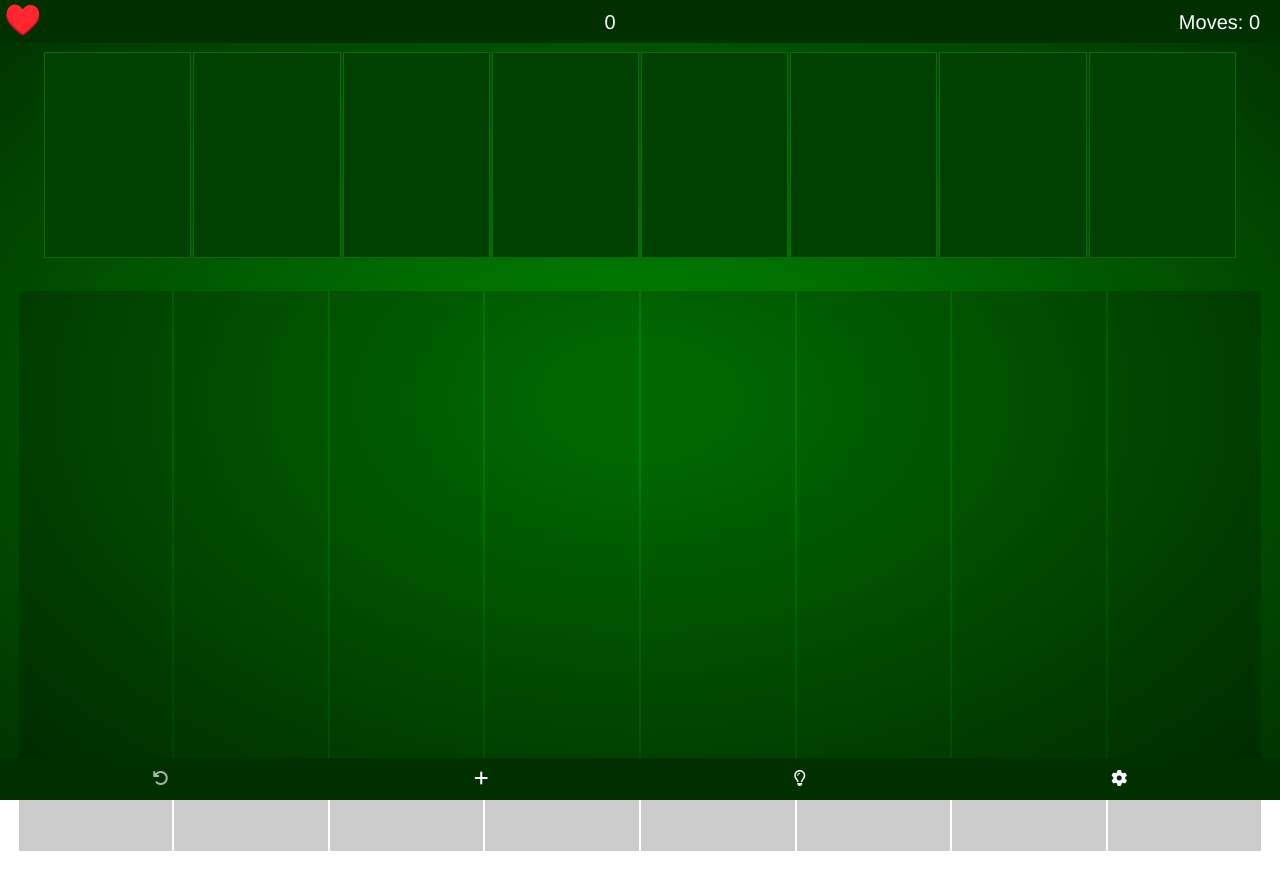
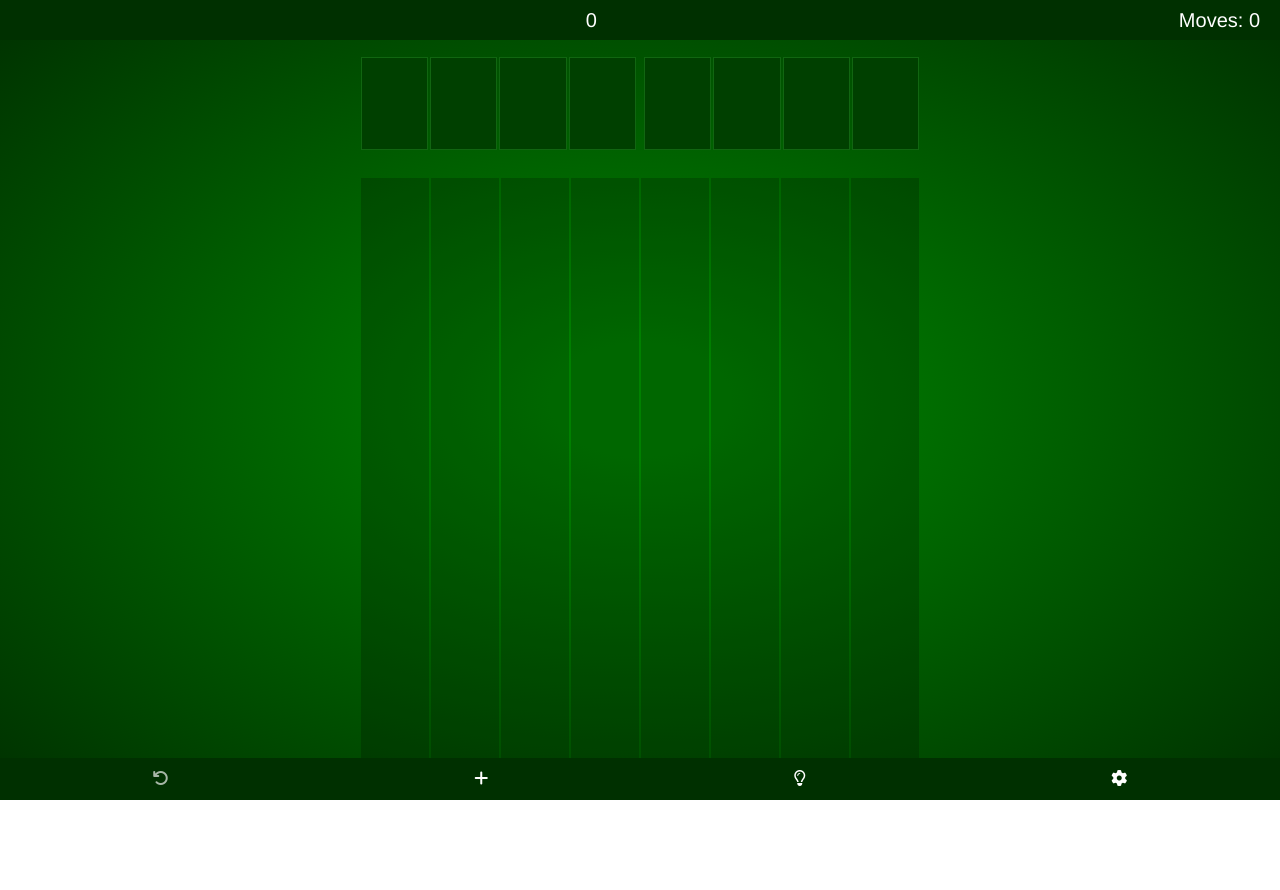
Before and after one commit to jkt3000/freecell-svelte, a Svelte app: page / in a window 1280 px wide. Shown: the top 890 px of the page. After the commit the page ends 800 px from the top, so only its background shows below. Built offline with nearby package versions, Linux system fonts and the light colour scheme.

Commit message:
fix layout to work nicer on devices and landscape

```diff
--- a/src/App.svelte
+++ b/src/App.svelte
@@ -388,18 +388,13 @@
   let runTime = 0;
 </script>
 
-
 <nav class="navbar navbar-dark bg-dark m-0 p-0 pl-1 pr-1 d-flex justify-content-between align-content-center">
-  <a class="navbar-brand" href="/"><span class='text-danger' style='font-size: 30px; line-height:1em; margin:0;padding:0;'>♥️</span></a>
-  {#if gameId !== undefined}
-    <span class='navbar-brand'>Game: {gameId}</span>
-  {/if}
+  <span class='navbar-brand'>{#if gameId !== undefined}Game: {gameId}{/if}</span>
   <span class='navbar-brand'>{runTime}</span>
   <span class='navbar-brand'>Moves: {$moves}</span>
 </nav>
 
-
-<div class='container-fluid' id='gameboard'>
+<div class='container board'>
   <div class='row headboard'>
     <div class='cells-board homecells'>
       {#each Array(4) as _, index}
@@ -421,23 +416,53 @@
 
 <Footer disableUndo={($history.length === 0)} on:command={handleAction}/>
 
+<style type="text/scss">
 
-<style type="text/scss">
+//.board { min-width: 400px; max-width: 70vh; height: 100%;}
+// @media (max-width: 576px) {
+//   .board { width: 70vh; height: 100vh;}
+//   .board { background: pink  !important; }
+// }
+
+// @media (min-width: 576px) {
+//   .board { width: 70vh; height: 100vh;}
+//   .board { background: blue  !important; }
+// }
+
+// // Medium devices (tablets, 768px and up)
+// @media (min-width: 768px) {
+//   .board { width: 70vh; height: 100vh;}
+//   .board { background: yellow  !important; }
+// }
+
+@media (min-width: 400px) {
+  .board {width: 400px; }
+}
+@media (min-width: 992px) {
+  .board { width: 70vh; height: 100vh;}
+}
+@media (min-width: 1200px) {
+  .board { width: 70vh; height: 100vh;}
+}
+
+.board {
+  height: 90%;
+  overflow:hidden;
+}
 .headboard {
+  padding: 1vh 0;
   display: flex;
   flex-flow: row nowrap;
   justify-content: center;
-  padding: 0 5px;
-
   .cells-board {
     display: flex;
     flex-flow: row nowrap;
     margin: 1vh 0;
     padding:0;
-    xwidth: 50%;
+    height: 100%;
+    width: 50%;
   }
 }
-
 
 .homecells {
   justify-content: flex-start;
@@ -446,8 +471,8 @@
   justify-content: flex-end;
 }
 .tableaus {
-  height: 100vh;
-  padding: 3vh 0;
+  height: 100%;
+  padding: 2% 0;
   display: flex;
   flex-flow: row nowrap;
   justify-content: center;
--- a/src/card.svelte
+++ b/src/card.svelte
@@ -12,17 +12,11 @@
 <style type="text/scss">
   .playing-card {
     margin:0; padding:0;
-    width: 11.5vw;
-    height: 16.1vw;  // 11.5 * 1.4
-    border-radius: 0.5vw;
+    width: 100%;
+    height: auto;
+    border-radius: 0.5vh;
     box-shadow: 0px 0px 4px 1px rgba(0,0,0,0.5);
     z-index:1000;
-    &.faded {
-      opacity: 0.1;
-    }
-    &.active {
-      box-shadow: 0px 0px 2vw 1vw rgba(255,255,0,0.5);
-    }
   }
 
   :global(.tableau) {
@@ -31,7 +25,7 @@
     }
 
     .playing-card {
-      margin-top: -10vw;
+      margin-top: -80%;
     }
   }
 </style>
--- a/src/gamecell.svelte
+++ b/src/gamecell.svelte
@@ -10,26 +10,31 @@
 </script>
 
 <div class='cell {type}' data-index={index}>
-  {#each cards as card, pos}
-    <Card id={card} draggable={draggable}/>
-  {/each}
+  {#if cards.length == 0}
+    <img src='/images/blank.png' class='blank'>
+  {:else}
+    {#each cards as card, pos}
+      <Card id={card} draggable={draggable}/>
+    {/each}
+  {/if}
 </div>
 
 
 <style type="text/scss">
 .cell {
   display: block; position:relative;
-  width: 11.5vw;
-  height: 16.1vw;
+  width: 24%;
+  height: auto;
   background: rgba(0,64,0);
   border: 1px solid #161;
   margin: 1px;
-  span {
-    font-weight: bold;
-    font-size: 5vh;
-    color: rgba(0,0,0,0.2);
+  .blank {
+    margin:0; padding:0;
+    width: 100%;
+    height: auto;
   }
 }
+
 :global(.cell) {
   :global(.playing-card) {
     position:absolute !important;
--- a/src/tableau.svelte
+++ b/src/tableau.svelte
@@ -48,9 +48,9 @@
   .tableau {
     background: rgba(0,0,0,0.2);
     padding: 0; margin:0;
-    width: 12vw;
-    height: 70vh;
-    margin: 0 1px;
+    width: 12.5%;
+    height: 100%;
+    margin: 0 0.2%;
     display: flex;
     align-items: center;
     flex-direction: column;
```
Also changed, not shown: public/images/blank.png (added).
